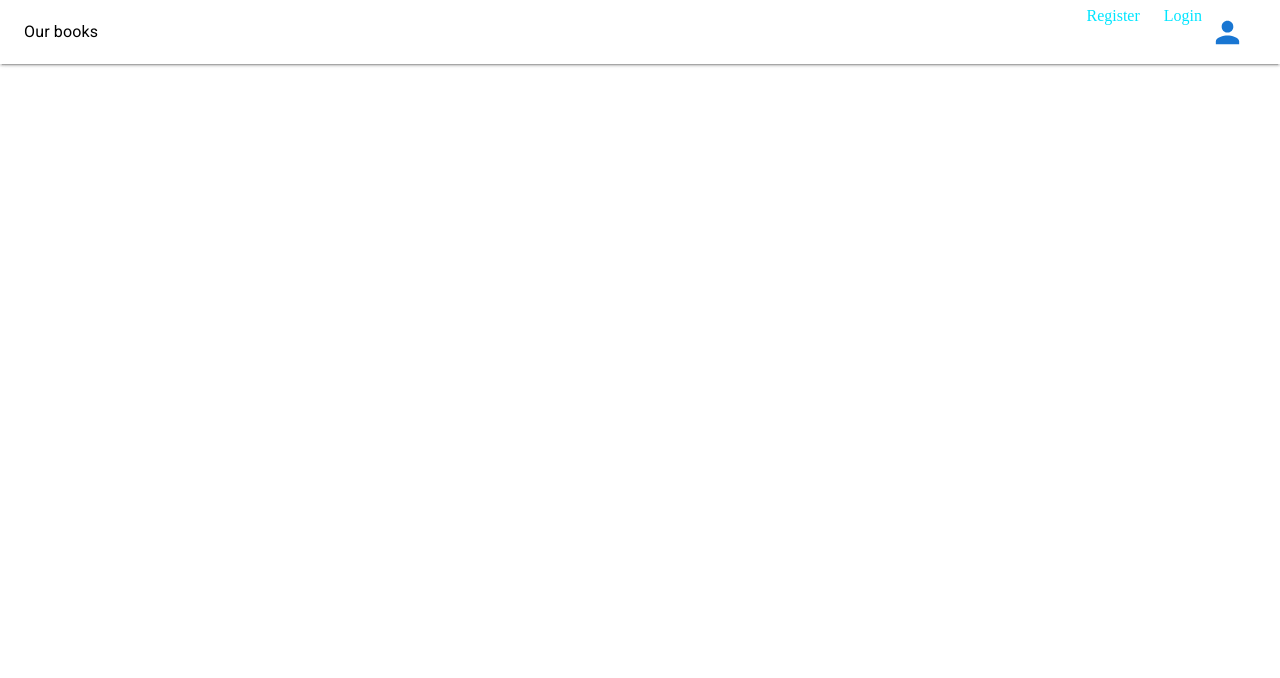
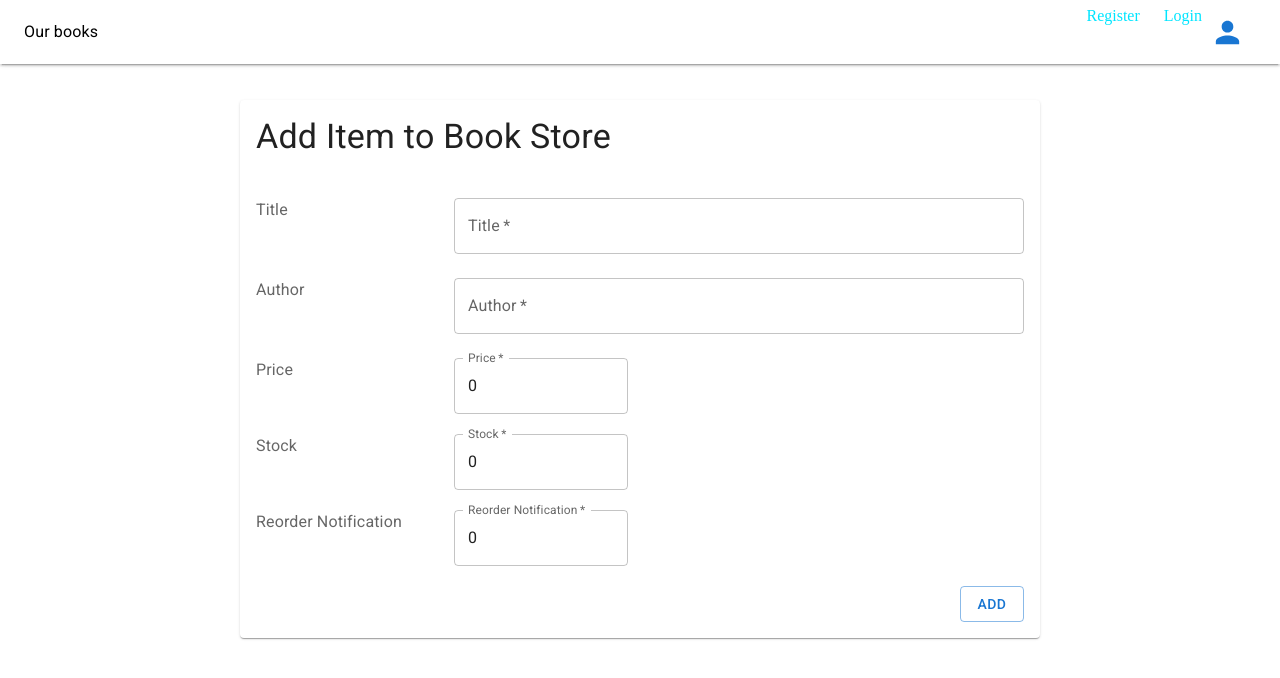
Before and after one commit to aharis/client, a React (Create React App) app: page /add-book in a window 1280 px wide. Shown: the top 678 px of the page. Built offline with nearby package versions, Linux system fonts and the light colour scheme; a web font is replaced by a local one.

Commit message:
Add new book page implementation

```diff
--- a/src/App.tsx
+++ b/src/App.tsx
@@ -1,12 +1,11 @@
-import React from 'react';
 import { Routes, Route } from 'react-router-dom';
-import { ToastContainer } from 'react-toastify';
 import Home from './pages/home/Home';
 import Header from './components/header/Header';
 import Register from './pages/register/Register';
 import Login from './pages/login/Login';
 import { Provider } from 'react-redux';
 import { store } from './app/store';
+import AddBook from './pages/books/AddBook';
 
 
 function App() {
@@ -18,8 +17,9 @@ function App() {
         <Route path='/' element={<Login />} />
         <Route path='/register' element={<Register />} />
         <Route path='/home' element={<Home />} />
+        <Route path='/add-book' element={<AddBook />} />
+
       </Routes>
-      {/* <ToastContainer /> */}
       </Provider>
     </>
   );
--- /dev/null
+++ b/src/components/submitButton/SubmitButton.tsx
@@ -0,0 +1,15 @@
+import { Button } from '@mui/material';
+type Props = {
+  variant?: 'outlined' | 'contained' | 'text';
+  children: string;
+  onClick?: React.MouseEventHandler;
+};
+
+const SubmitButton = ({ children, variant = 'outlined', ...rest }: Props) => {
+  return (
+    <Button variant={variant} {...rest}>
+      {children}
+    </Button>
+  );
+};
+export default SubmitButton;
--- /dev/null
+++ b/src/pages/books/AddBook.tsx
@@ -0,0 +1,147 @@
+import { useState } from 'react';
+import { Box, Card, CardContent, Grid, TextField, Typography, InputLabel } from '@mui/material';
+import { ToastContainer } from 'react-toastify';
+import { useStyles } from './styles';
+import { styled } from '@mui/material/styles';
+import Paper from '@mui/material/Paper';
+import { useAppDispatch } from '../../app/hooks';
+import SubmitButton from '../../components/submitButton/SubmitButton';
+
+const Item = styled(Paper)(({ theme }) => ({
+  backgroundColor: theme.palette.mode === 'dark' ? '#1A2027' : '#fff',
+  ...theme.typography.body2,
+  padding: theme.spacing(1),
+  textAlign: 'center',
+  color: theme.palette.text.secondary,
+}));
+
+interface IBook {
+  title: string;
+  author: string;
+  price: number;
+  stock: number;
+  reorder_notification: number;
+}
+
+const AddBook = () => {
+  const classes = useStyles();
+  const dispatch = useAppDispatch();
+
+  const [formData, setFormData] = useState<IBook>({
+    title: '',
+    author: '',
+    price: 0,
+    stock: 0,
+    reorder_notification: 0,
+  });
+  const { title, author, price, stock, reorder_notification } = formData;
+
+  const onChange = (e: any) => {
+    setFormData((prevState) => ({
+      ...prevState,
+      [e.target.name]: e.target.value,
+    }));
+  };
+
+  const onSubmit = (e: any) => {
+    const userData: any = {
+      title,
+      author,
+      price,
+      stock,
+      reorder_notification,
+    };
+    //  dispatch(register(userData));
+  };
+
+  return (
+    <Card className={classes.root}>
+      <CardContent>
+        <Typography gutterBottom variant='h4' className={classes.typography}>
+          Add Item to Book Store
+        </Typography>
+        <Grid container spacing={3} className={classes.grid}>
+          <Grid item xs={3}>
+            <InputLabel>Title</InputLabel>
+          </Grid>
+          <Grid item xs={9}>
+            <TextField
+              label='Title'
+              variant='outlined'
+              fullWidth
+              name='title'
+              required
+              value={title}
+              onChange={onChange}
+            />
+          </Grid>
+          <Grid item xs={3}>
+            <InputLabel>Author</InputLabel>
+          </Grid>
+          <Grid item xs={9}>
+            <TextField
+              label='Author'
+              variant='outlined'
+              fullWidth
+              name='author'
+              required
+              value={author}
+              onChange={onChange}
+            />
+          </Grid>
+
+          <Grid item xs={3}>
+            <InputLabel>Price</InputLabel>
+          </Grid>
+          <Grid item xs={3}>
+            <TextField
+              label='Price'
+              variant='outlined'
+              name='price'
+              required
+              value={price}
+              onChange={onChange}
+            />
+          </Grid>
+        </Grid>
+        <Grid container spacing={3} className={classes.grid}>
+          <Grid item xs={3}>
+            <InputLabel>Stock</InputLabel>
+          </Grid>
+          <Grid item xs={3}>
+            <TextField
+              label='Stock'
+              variant='outlined'
+              name='stock'
+              required
+              value={stock}
+              onChange={onChange}
+            />
+          </Grid>
+        </Grid>
+        <Grid container spacing={3} className={classes.grid}>
+          <Grid item xs={3}>
+            <InputLabel>Reorder Notification</InputLabel>
+          </Grid>
+          <Grid item xs={3}>
+            <TextField
+              label='Reorder Notification'
+              variant='outlined'
+              name='reorder_notification'
+              required
+              value={reorder_notification}
+              onChange={onChange}
+            />
+          </Grid>
+        </Grid>
+
+        <Box textAlign='end'>
+          <SubmitButton>Add</SubmitButton>
+        </Box>
+      </CardContent>
+      <ToastContainer />
+    </Card>
+  );
+};
+
+export default AddBook;
--- /dev/null
+++ b/src/pages/books/styles.js
@@ -0,0 +1,18 @@
+import { makeStyles } from "@mui/styles";
+
+export const useStyles = makeStyles({
+  root: {
+    margin: "100px auto",
+    maxWidth: "800px",
+    display: `flex`,
+    flexDirection: `row`,
+    justifyContent: `center`,
+    alignItems: "center",
+  },
+  typography: {
+    marginBottom:'40px !important',
+  },
+  grid: {
+    marginBottom:'20px'
+  },
+});
--- a/src/pages/login/Login.tsx
+++ b/src/pages/login/Login.tsx
@@ -1,82 +1,73 @@
-import { useEffect, useState } from "react";
+import { useEffect, useState } from 'react';
 
-import {
-  Box,
-  Button,
-  Card,
-  CardContent,
-  Grid,
-  Link,
-  TextField,
-  Typography,
-} from "@mui/material";
-import { useStyles } from "./styles";
+import { Box, Card, CardContent, Grid, Link, TextField, Typography } from '@mui/material';
+import { useStyles } from './styles';
 import { login, reset } from '../../featured/auth/authSlice';
-import { useAppDispatch, useAppSelector } from "../../app/hooks";
-import { toast, ToastContainer } from "react-toastify";
+import { useAppDispatch, useAppSelector } from '../../app/hooks';
+import { toast, ToastContainer } from 'react-toastify';
 
-import { useNavigate } from "react-router-dom";
+import { useNavigate } from 'react-router-dom';
+import SubmitButton from '../../components/submitButton/SubmitButton';
 
 const Login = () => {
   const classes = useStyles();
-  const navigate = useNavigate()
+  const navigate = useNavigate();
   const dispatch = useAppDispatch();
 
   const [formData, setFormData] = useState({
     username: '',
-    password: ''
-  })
+    password: '',
+  });
 
   const { username, password } = formData;
-  const { user, isError, isLoading, isSuccess, message } = useAppSelector((state) => state.auth)
+  const { user, isError, isLoading, isSuccess, message } = useAppSelector((state) => state.auth);
 
   useEffect(() => {
     if (isError) {
-      toast.error(message)
+      toast.error(message);
     }
-    if(user?.token) {
-      navigate('/home')
+    if (user?.token) {
+      navigate('/home');
     }
-    if(!user?.token) {
-      navigate('/')
+    if (!user?.token) {
+      navigate('/');
     }
 
-    dispatch(reset())
-  }, [user, isError, isSuccess, message, dispatch, navigate])
+    dispatch(reset());
+  }, [user, isError, isSuccess, message, dispatch, navigate]);
 
   const handleChange = (e: any) => {
     setFormData((prevState) => ({
-      ...prevState, [e.target.name]: e.target.value
-    })
-    )
-  }
+      ...prevState,
+      [e.target.name]: e.target.value,
+    }));
+  };
 
   const onSubmit = async (e: any) => {
-    if(username === '' || password === '' ) {
-      toast.error('Please, enter valid data')
+    if (username === '' || password === '') {
+      toast.error('Please, enter valid data');
     }
     const userData: any = {
       username,
-      password
-    }
+      password,
+    };
 
-    await dispatch(login(userData))
-
-  }
+    await dispatch(login(userData));
+  };
 
   return (
     <Card className={classes.root}>
       <CardContent>
-        <Typography className={classes.typography} variant="h4" gutterBottom >
+        <Typography className={classes.typography} variant='h4' gutterBottom>
           Login
         </Typography>
         <Grid container spacing={3}>
           <Grid item xs={12}>
             <TextField
-              label="Username"
+              label='Username'
               className={classes.textField}
               fullWidth
-              name="username"
+              name='username'
               required
               value={username}
               onChange={handleChange}
@@ -84,10 +75,10 @@ const Login = () => {
           </Grid>
           <Grid xs={12} item>
             <TextField
-              label="Password"
+              label='Password'
               className={classes.textField}
               fullWidth
-              name="password"
+              name='password'
               required
               value={password}
               onChange={handleChange}
@@ -95,15 +86,14 @@ const Login = () => {
           </Grid>
         </Grid>
 
-        <Link href="/register" className={classes.link}>
+        <Link href='/register' className={classes.link}>
           Don't have an account? Register by clicking here!
         </Link>
-        <Box textAlign="center">
-          <Button variant="outlined" className={classes.button} onClick={onSubmit}>Log In</Button>
+        <Box textAlign='center'>
+          <SubmitButton onClick={onSubmit}>Log In</SubmitButton>
         </Box>
       </CardContent>
       <ToastContainer />
-
     </Card>
   );
 };
--- a/src/pages/register/Register.tsx
+++ b/src/pages/register/Register.tsx
@@ -1,6 +1,5 @@
 import {
   Box,
-  Button,
   Card,
   CardContent,
   Checkbox,
@@ -14,9 +13,9 @@ import { useNavigate } from 'react-router-dom';
 import { ToastContainer, toast } from 'react-toastify';
 import 'react-toastify/dist/ReactToastify.css';
 import { useAppSelector, useAppDispatch } from '../../app/hooks';
+import SubmitButton from '../../components/submitButton/SubmitButton';
 import { register, reset } from '../../featured/auth/authSlice';
 import { useStyles } from './styles';
-
 
 const Register = () => {
   const classes = useStyles();
@@ -33,10 +32,12 @@ const Register = () => {
 
   const { username, email, password, password2, address, zipcode, role, discount } = formData;
 
-   const navigate = useNavigate();
+  const navigate = useNavigate();
   const dispatch = useAppDispatch();
 
-   const { user, isLoading, isError, isSuccess, message } = useAppSelector((state:any) => state.auth);
+  const { user, isLoading, isError, isSuccess, message } = useAppSelector(
+    (state: any) => state.auth
+  );
 
   useEffect(() => {
     if (isError) {
@@ -64,9 +65,9 @@ const Register = () => {
 
   const onSubmit = (e: any) => {
     if (password !== password2) {
-       toast.error('Passwords do not match' , {
-        position: toast.POSITION.TOP_RIGHT
-    });
+      toast.error('Passwords do not match', {
+        position: toast.POSITION.TOP_RIGHT,
+      });
     } else {
       const userData: any = {
         username,
@@ -75,15 +76,15 @@ const Register = () => {
         address,
         zipcode,
         role,
-        discount
+        discount,
       };
-       dispatch(register(userData));
+      dispatch(register(userData));
     }
   };
 
   return (
     <Card className={classes.root}>
-          <CardContent>
+      <CardContent>
         <Typography gutterBottom variant='h4' align='center'>
           Register
         </Typography>
@@ -162,9 +163,7 @@ const Register = () => {
         />
 
         <Box textAlign='center'>
-          <Button variant='outlined' onClick={onSubmit}>
-            Sign In
-          </Button>
+          <SubmitButton onClick={onSubmit}>Sign In</SubmitButton>
         </Box>
       </CardContent>
       <ToastContainer />
```
